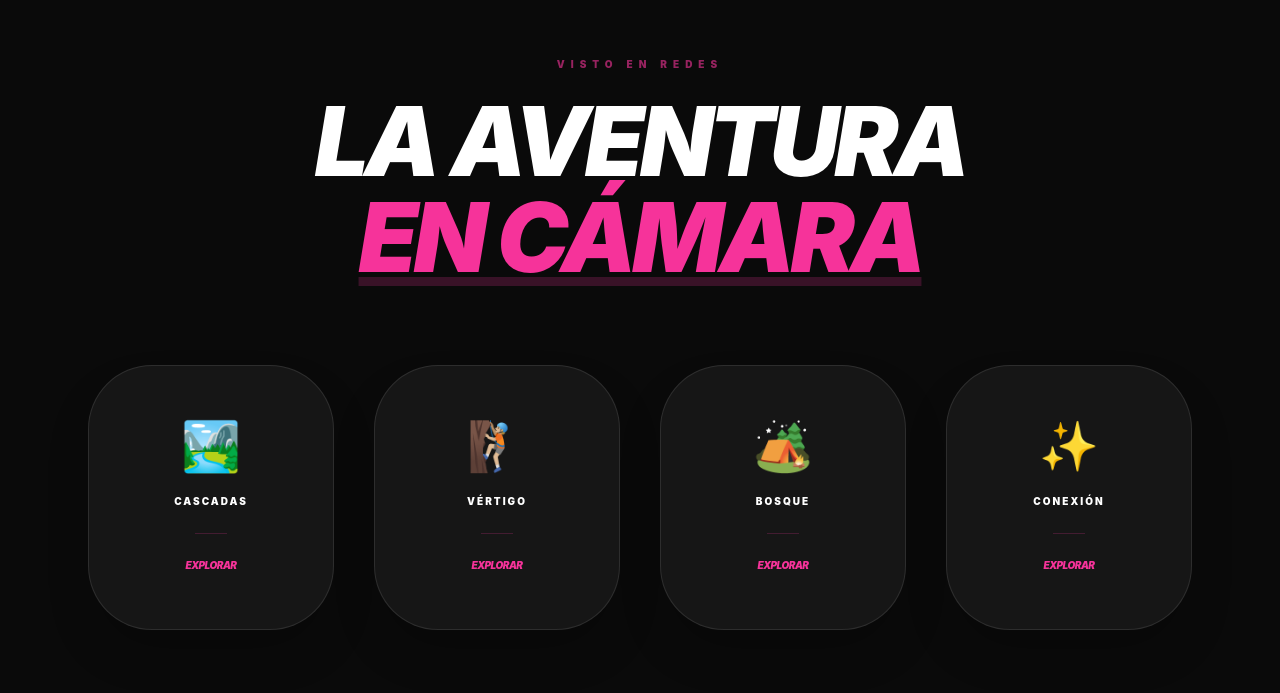
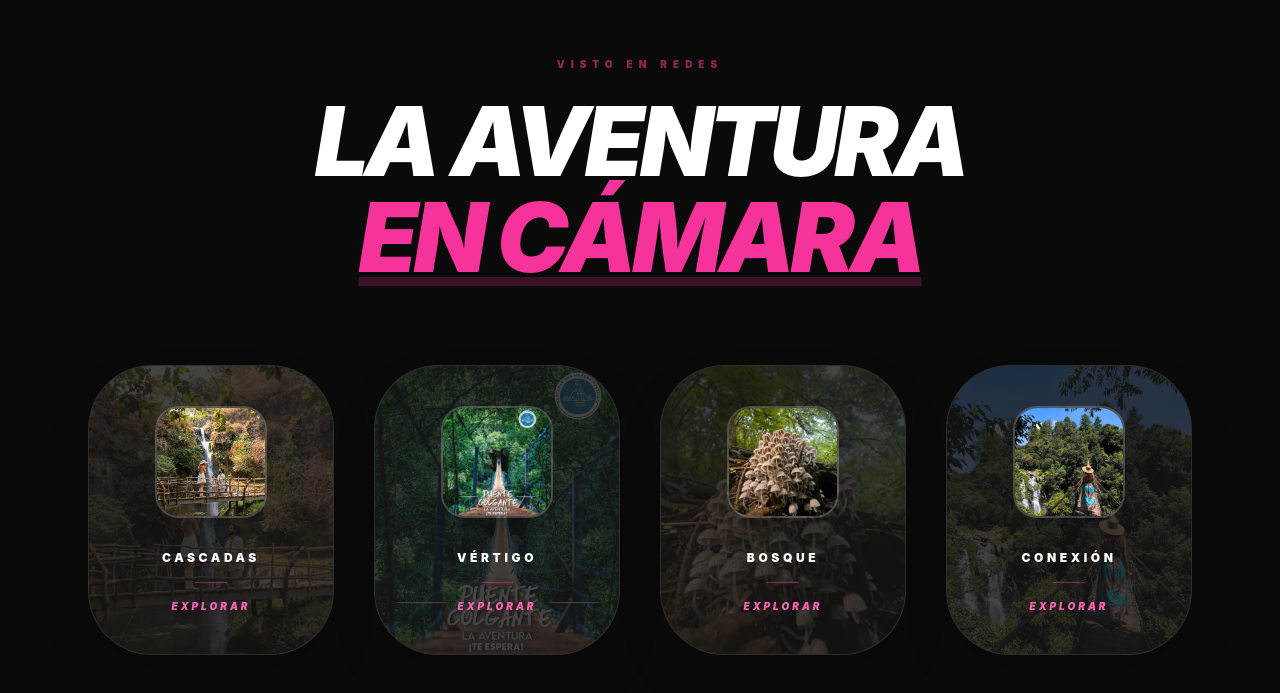
Before and after one commit to serambimx-creator/Turismo, a Next.js app: page / in a window 1280 px wide. Shown: the part 4379-5072 px from the top of the page. Built offline with nearby package versions, Linux system fonts and the light colour scheme.

Commit message:
feat(UI): use real images for camera section and redesign 50% anticipo flow

```diff
--- a/app/components/ConstructorPaquete.tsx
+++ b/app/components/ConstructorPaquete.tsx
@@ -536,15 +536,12 @@ export default function ConstructorPaquete({ onClose }: { onClose: () => void })
       </div>
 
       {/* Instrucciones de pago */}
-      <div className="bg-amber-500/10 border border-amber-500/30 rounded-xl p-4 space-y-2">
-        <p className="text-sm font-black text-amber-400">⏰ ¡Importante! Anticipo en 24 horas</p>
-        <p className="text-xs text-slate-400">Para que sea válida tu reservación, debes realizar el pago del anticipo dentro de las próximas <strong className="text-white">24 horas</strong>.</p>
-        <div className="bg-[#0a0a0a] rounded-lg p-3 font-mono text-xs space-y-1 border border-white/5">
-          <p className="text-slate-500">CLABE: <span className="text-white">638180010119530280</span></p>
-          <p className="text-slate-500">Cuenta: <span className="text-white">01011953028</span></p>
-          <p className="text-slate-500">Beneficiario: <span className="text-white">Karla Paola Uribe Valero</span></p>
-          <p className="text-amber-400 font-bold">Concepto: <span className="text-white">{titular.nombre || 'Tu nombre'}</span></p>
-        </div>
+      <div className="bg-amber-500/10 border border-amber-500/30 rounded-xl p-4 space-y-3">
+        <p className="text-sm font-black text-amber-400">⚠️ Aviso Importante del Anticipo</p>
+        <p className="text-xs text-slate-400">Requerimos un <strong className="text-white">anticipo del 50% (${(totalCalculado / 2).toLocaleString('es-MX')})</strong> para apartar tu lugar definitivo. Sin embargo, no abras tu aplicación bancaria aún.</p>
+        <p className="text-xs text-emerald-400 font-bold bg-emerald-500/10 p-3 rounded-lg border border-emerald-500/20 text-center uppercase tracking-widest shadow-inner">
+          👇 Da clic en el botón de "Confirmar Reserva" para asegurar tu folio interno. Después te daremos las instrucciones bancarias.
+        </p>
       </div>
 
     </div>
@@ -585,20 +582,23 @@ export default function ConstructorPaquete({ onClose }: { onClose: () => void })
             <span className="text-slate-500">Buffet Tlalli (regreso):</span>
             <span className="text-white">{[opciones.buffet_titular ? titular.nombre : null, ...acompanantes.filter(a => a.buffet_extra).map(a => a.nombre)].filter(Boolean).join(', ') || 'No incluido'}</span>
           </div>
-          <div className="border-t border-white/10 pt-2 flex justify-between text-sm font-black">
-            <span className="text-slate-400">Total a Pagar</span>
-            <span className="text-emerald-400">${totalCalculado.toLocaleString('es-MX')}</span>
+          <div className="flex justify-between text-xs pt-3 border-t border-white/10 text-slate-400 font-bold">
+            <span>Costo Total del Paquete</span>
+            <span>${totalCalculado.toLocaleString('es-MX')}</span>
+          </div>
+          <div className="flex justify-between text-sm font-black mt-2">
+            <span className="text-white uppercase">Pago de Anticipo (50%)</span>
+            <span className="text-emerald-400 text-lg">${(totalCalculado / 2).toLocaleString('es-MX')}</span>
           </div>
         </div>
 
-        <div className="bg-[#0a0a0a] rounded-xl p-4 border border-white/5 text-center mb-4">
-          <p className="text-[10px] text-slate-500 uppercase tracking-wider font-bold mb-2">Datos para tu Depósito</p>
-          <p className="font-mono text-xs text-white mb-0.5">CLABE: 638180010119530280</p>
-          <p className="font-mono text-xs text-white mb-0.5">Cuenta: 01011953028</p>
-          <p className="text-xs text-slate-400">Karla Paola Uribe Valero</p>
-          <div className="mt-2 bg-amber-500/10 border border-amber-500/20 rounded-lg p-2">
-            <p className="text-[10px] text-amber-300">Concepto de transferencia:</p>
-            <p className="text-amber-400 font-black text-sm">{titular.nombre}</p>
+        <div className="bg-[#0a0a0a] rounded-xl p-4 border border-amber-500/20 text-center mb-4 shadow-[0_0_15px_rgba(245,158,11,0.1)]">
+          <p className="text-[10px] text-amber-500 uppercase tracking-wider font-black mb-2">Depositar Anticipo de ${(totalCalculado / 2).toLocaleString('es-MX')}</p>
+          <p className="font-mono text-sm font-bold text-white mb-0.5" onClick={() => navigator.clipboard.writeText('638180010119530280')}>CLABE: <span className="underline decoration-white/30 hover:text-cyan-400 cursor-pointer">638180010119530280</span></p>
+          <p className="font-mono text-xs text-slate-400 mb-0.5">BBVA a nombre de Karla Paola Uribe Valero</p>
+          <div className="mt-2 bg-amber-500/10 rounded-lg p-2 border border-amber-500/20">
+            <p className="text-[10px] text-amber-300 uppercase tracking-widest">En Concepto pon exactamente tu clave:</p>
+            <p className="text-amber-400 font-black text-sm tracking-widest">{passcodeGenerated}</p>
           </div>
         </div>
 
@@ -612,12 +612,12 @@ export default function ConstructorPaquete({ onClose }: { onClose: () => void })
       </div>
 
       <div className="flex flex-col gap-3 px-2">
-        <button onClick={handleDownloadTicket} className="w-full bg-emerald-500/20 text-emerald-400 border border-emerald-500/50 font-bold rounded-xl py-3 hover:bg-emerald-500/30 transition-colors flex justify-center items-center gap-2">
-          <Download className="w-5 h-5" /> Descargar Comprobante
+        <a href={`https://wa.me/?text=Hola%20SERAMBI.%20Acabo%20de%20reservar.%20Aqu%C3%AD%20est%C3%A1%20m%C3%AD%20comprobante%20de%20pago.%20(Clave%20${passcodeGenerated})`} target="_blank" rel="noreferrer" className="w-full bg-[#25D366] text-black font-black rounded-xl py-4 hover:bg-[#25D366]/90 transition-all text-center text-[11px] uppercase tracking-widest shadow-[0_0_15px_rgba(37,211,102,0.3)]">
+          📲 Enviar Recibo por WhatsApp
+        </a>
+        <button onClick={handleDownloadTicket} className="w-full bg-emerald-500/10 text-emerald-400 border border-emerald-500/20 font-bold rounded-xl py-3 hover:bg-emerald-500/20 transition-colors flex justify-center items-center gap-2 text-xs">
+          <Download className="w-4 h-4" /> Guardar Pase como Imagen
         </button>
-        <a href="https://chat.whatsapp.com/" target="_blank" rel="noreferrer" className="w-full bg-[#25D366]/20 text-[#25D366] border border-[#25D366]/50 font-bold rounded-xl py-3 hover:bg-[#25D366]/30 transition-colors text-center text-sm">
-          📲 Unirse al Grupo de WhatsApp
-        </a>
         <button
           onClick={() => {
             setStep(1);
--- a/app/page.tsx
+++ b/app/page.tsx
@@ -271,16 +271,23 @@ export default function LandingPage() {
             </div>
             <div className="grid grid-cols-2 md:grid-cols-4 gap-4 md:gap-10">
               {[
-                { url: 'https://vt.tiktok.com/ZSHULJUTT/', label: 'Cascadas', icon: '🏞️' },
-                { url: 'https://vt.tiktok.com/ZSHU8K3Aw/', label: 'Vértigo', icon: '🧗🏼' },
-                { url: 'https://vt.tiktok.com/ZSHU8KaJD/', label: 'Bosque', icon: '🏕️' },
-                { url: 'https://vt.tiktok.com/ZSHU8wUcx/', label: 'Conexión', icon: '✨' },
+                { url: 'https://vt.tiktok.com/ZSHULJUTT/', label: 'Cascadas', img: '/galeria1.jpeg' },
+                { url: 'https://vt.tiktok.com/ZSHU8K3Aw/', label: 'Vértigo', img: '/Puente.jpeg' },
+                { url: 'https://vt.tiktok.com/ZSHU8KaJD/', label: 'Bosque', img: '/Hongos de acaxochitlan.jpg' },
+                { url: 'https://vt.tiktok.com/ZSHU8wUcx/', label: 'Conexión', img: '/Galeria2.jpeg' },
               ].map((v, i) => (
-                <a key={i} href={v.url} target="_blank" className="bg-white/5 border border-white/10 p-8 md:p-14 rounded-[40px] md:rounded-[64px] flex flex-col items-center justify-center gap-4 md:gap-6 hover:scale-105 hover:border-pink-500/30 hover:bg-white/10 transition-all group shadow-2xl">
-                  <div className="text-4xl md:text-5xl group-hover:scale-125 transition-transform duration-500">{v.icon}</div>
-                  <span className="font-black text-white text-[10px] uppercase tracking-[0.2em]">{v.label}</span>
-                  <div className="h-px w-8 bg-pink-500/20 group-hover:w-16 transition-all"></div>
-                  <span className="text-[10px] text-pink-500 font-black tracking-[0.3em] uppercase italic italic tracking-tighter">Explorar</span>
+                <a key={i} href={v.url} target="_blank" className="bg-white/5 border border-white/10 p-6 md:p-10 rounded-[40px] md:rounded-[64px] flex flex-col items-center justify-center gap-4 md:gap-6 hover:scale-105 hover:border-pink-500/30 hover:bg-white/10 transition-all group shadow-2xl relative overflow-hidden">
+                  <div className="absolute inset-0 z-0 opacity-20 group-hover:opacity-40 transition-opacity">
+                    <Image src={v.img} alt={v.label} fill className="object-cover" />
+                  </div>
+                  <div className="relative z-10 w-20 h-20 md:w-28 md:h-28 rounded-2xl md:rounded-3xl overflow-hidden border-2 border-white/20 group-hover:scale-110 transition-transform shadow-2xl">
+                    <Image src={v.img} alt={v.label} fill className="object-cover" />
+                  </div>
+                  <div className="relative z-10 flex flex-col items-center gap-4 mt-2">
+                    <span className="font-black text-white text-[10px] md:text-xs uppercase tracking-[0.3em]">{v.label}</span>
+                    <div className="h-px w-8 bg-pink-500/50 group-hover:w-16 transition-all"></div>
+                    <span className="text-[10px] text-pink-400 font-black tracking-[0.3em] uppercase italic">Explorar</span>
+                  </div>
                 </a>
               ))}
             </div>
```
